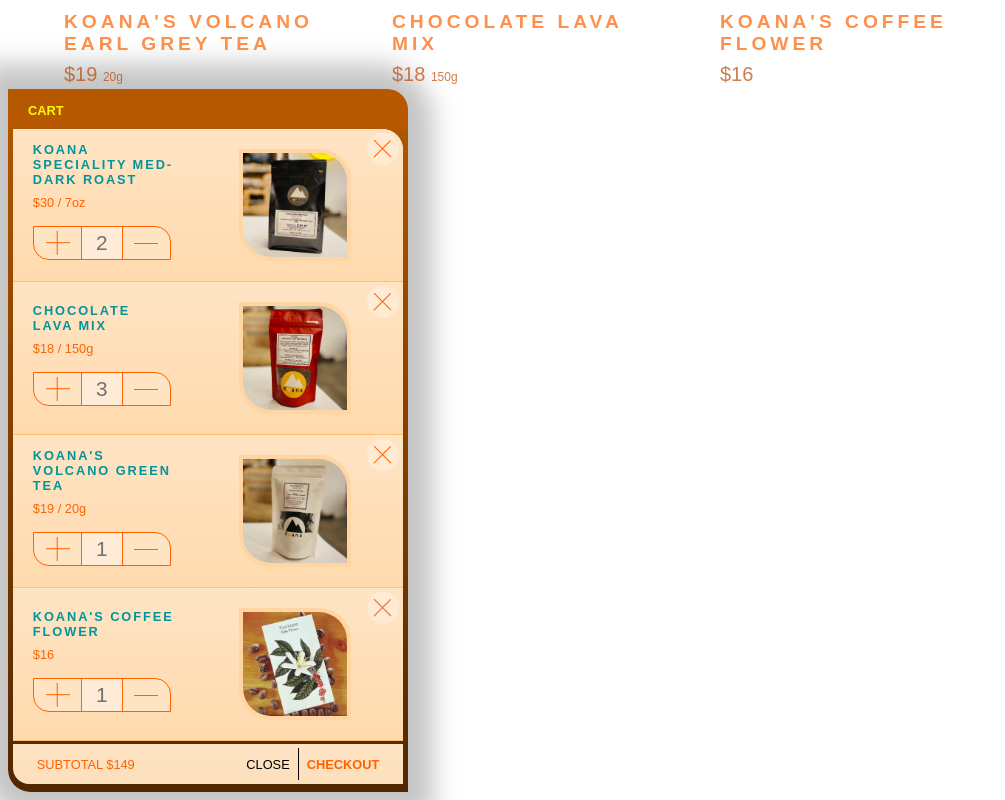
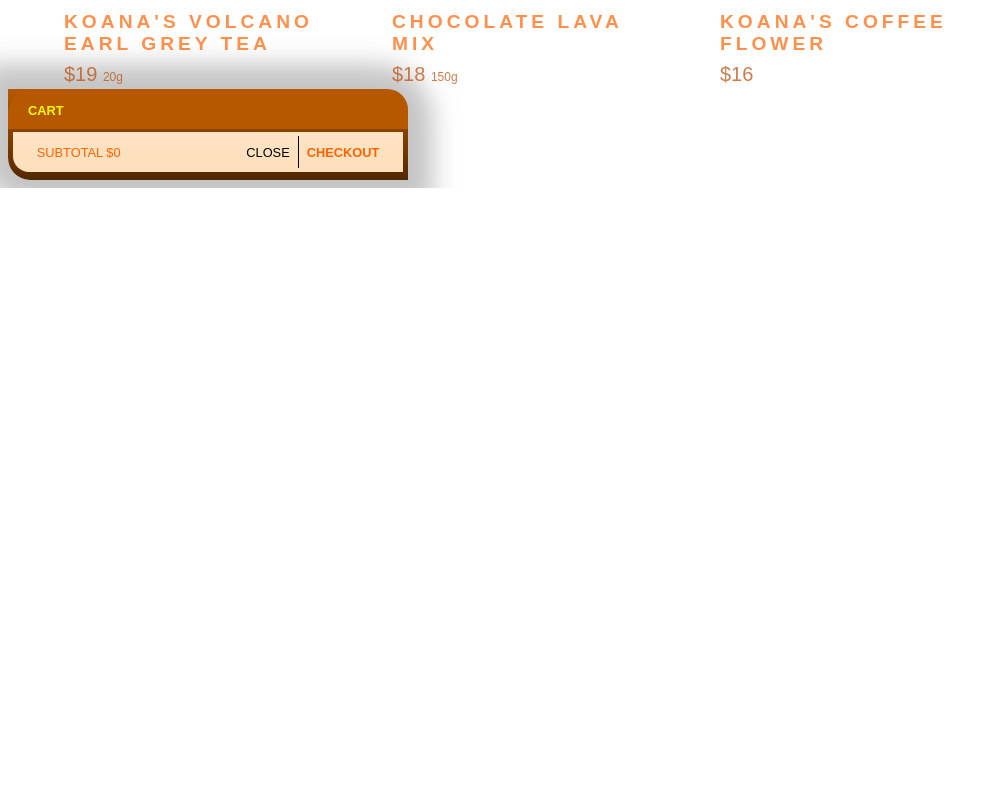
Before and after one commit to lewis-j/react-koana, a React (Create React App) app: page /shop in a window 1280 px wide. Shown: the part 731-1531 px from the top of the page, without its empty margins (0-1005 px from the left). After the commit the page ends 919 px from the top, so only its background shows below. Built offline with nearby package versions, Linux system fonts and the light colour scheme.

Commit message:
basic cart functionality with useContext

```diff
--- a/src/Components/Cart/Cart.js
+++ b/src/Components/Cart/Cart.js
@@ -1,68 +1,23 @@
 // we're going to access imagesData with the testData 'props'
 import { imagesData } from "../OnlineShop/images/imagesData";
-import { useState } from "react";
-import koana_logo from "/Users/thejourneyville/Documents/vscode/react/koana_v2/src/layout/NavMenu/koana_logo copy.png";
+import { useContext } from "react";
+import { CartContext } from "../../context/CartContext";
 import "./cart.css";
 
 const Cart = () => {
     // this would normally be passed as props from parent
-    const [cartData, setCartData] = useState([
-        {
-            id: 0,
-            quantity: 2,
-        },
-        {
-            id: 4,
-            quantity: 3,
-        },
-        {
-            id: 2,
-            quantity: 1,
-        },
-        {
-            id: 5,
-            quantity: 1,
-        },
-    ]);
-
-    console.log(cartData);
+    const value = useContext(CartContext);
 
     const subTotal = () => {
-        return cartData.reduce(
+        console.log("subTotal tally");
+        return value.cartData.reduce(
             (acc, cur) => imagesData[cur.id].price * cur.quantity + acc,
             0
         );
     };
 
-    const cartHandleItemQuantityChange = (id, increment) => {
-        const updatedObjects = cartData.map((item) => {
-            if (item.id === id) {
-                if (
-                    increment &&
-                    item.quantity <
-                        imagesData.find((shopItem) => shopItem.id === item.id)
-                            .inventory
-                ) {
-                    return { id: item.id, quantity: item.quantity + 1 };
-                } else if (!increment && item.quantity > 0) {
-                    return { id: item.id, quantity: item.quantity - 1 };
-                }
-            }
-            return item;
-        });
-        setCartData(updatedObjects);
-    };
-
-    const handleRemoveItem = (event, id) => {
-        // const itemToRemove = cartData.find((item) => item.id === id);
-        const remainingCart = cartData.filter(
-            (item) => item.id !== id
-        );
-        setCartData(remainingCart);
-    };
-
     const cartItemsContent = () => {
-        const itemList = cartData.map((cartItem, idx) => {
+        const itemList = value.cartData.map((cartItem, idx) => {
             return (
                 <div key={idx} className="cartItem">
                     <div className="cartItemContent">
@@ -73,7 +28,9 @@ const Cart = () => {
                                 </div>
                             </div>
                             <div className="cartItemPrice">
-                                ${imagesData[cartItem.id].price} {imagesData[cartItem.id].weight !== undefined && "/"}{" "}
+                                ${imagesData[cartItem.id].price}{" "}
+                                {imagesData[cartItem.id].weight !== undefined &&
+                                    "/"}{" "}
                                 {imagesData[cartItem.id].weight}
                                 {imagesData[cartItem.id].unit}
                             </div>
@@ -82,7 +39,7 @@ const Cart = () => {
                                     <div
                                         className="cartIncrement"
                                         onClick={() =>
-                                            cartHandleItemQuantityChange(
+                                            value.cartHandleItemQuantityChange(
                                                 cartItem.id,
                                                 true
                                             )
@@ -97,7 +54,7 @@ const Cart = () => {
                                     <div
                                         className="cartDecrement"
                                         onClick={() =>
-                                            cartHandleItemQuantityChange(
+                                            value.cartHandleItemQuantityChange(
                                                 cartItem.id,
                                                 false
                                             )
@@ -117,9 +74,7 @@ const Cart = () => {
                     </div>
                     <div
                         className="cartRemoveItem"
-                        onClick={(event) =>
-                            handleRemoveItem(event, cartItem.id)
-                        }
+                        onClick={() => value.handleRemoveItem(cartItem.id)}
                     >
                         <div className="leftLine"></div>
                         <div className="rightLine"></div>
@@ -130,20 +85,20 @@ const Cart = () => {
         return (
             <>
                 <div className="cartHeaderContainer">
-                    <div className="cartHeader">
-                        {"cart".toUpperCase()}
-                    </div>
-                    {/* <img className="cartHeaderLogo"src={koana_logo} alt="logo"/> */}
+                    <div className="cartHeader">{"cart".toUpperCase()}</div>
                 </div>
                 {itemList}
                 <div className="cartSubTotalContainer">
                     <div className="cartSubTotal">
-                        {"subtotal".toUpperCase()}{" "} ${subTotal()}
+                        {"subtotal".toUpperCase()} ${subTotal()}
                     </div>
                     <div className="cartSubTotalControls">
-                        <div className="cartCloseWindow">{"close".toUpperCase()}</div>
-                        <div className="cartToCheckout">{"checkout".toUpperCase()}</div>
-
+                        <div className="cartCloseWindow">
+                            {"close".toUpperCase()}
+                        </div>
+                        <div className="cartToCheckout">
+                            {"checkout".toUpperCase()}
+                        </div>
                     </div>
                 </div>
             </>
--- a/src/Components/Cart/cart.css
+++ b/src/Components/Cart/cart.css
@@ -236,11 +236,11 @@
 }
 
 .leftLine {
-    transform: translate(.22rem, .95rem) rotate(45deg) ;
+    transform: translate(0.22rem, 0.95rem) rotate(45deg);
 }
 
 .rightLine {
-    transform: translate(.20rem, .9rem) rotate(-45deg) ;
+    transform: translate(0.2rem, 0.9rem) rotate(-45deg);
 }
 
 .cartSubTotalContainer {
@@ -260,7 +260,7 @@
     padding: 0rem 1.5rem;
     transition: all 0.2s ease-out;
     border-bottom-left-radius: 1rem;
-    margin: .2rem 0.3rem .5rem .3rem;
+    margin: 0.2rem 0.3rem 0.5rem 0.3rem;
     /* border-bottom-right-radius: 1.3rem; */
 }
 
@@ -304,3 +304,46 @@
     font-size: 1rem;
     cursor: pointer;
 }
+
+@media screen and (max-width: 380px) {
+
+    .cartItemImageContainer {
+        height: 4rem;
+        width: 4rem;
+        border:none;
+
+    }
+
+    .cartIncrement {
+        border-right: 1px solid rgb(255, 98, 0);
+        width: 2rem;
+        height: 2rem;
+        cursor: pointer;
+        border-bottom-left-radius: 1rem;
+    }
+
+    .cartPlusHorizontal {
+        width: 1.5rem;
+        height: 1px;
+        background-color: rgb(255, 98, 0);
+        transform: translate(0.25rem, 0.95rem);
+    }
+
+    .cartPlusVertical {
+        width: 1.5rem;
+        height: 1px;
+        background-color: rgb(255, 98, 0);
+        transform: rotate(90deg) translate(0.9rem, -0.3rem);
+    }
+
+    .cartDecrement {
+        border-left: 1px solid rgb(255, 98, 0);
+        width: 2rem;
+        height: 2rem;
+        display: flex;
+        justify-content: center;
+        align-items: center;
+        cursor: pointer;
+        border-top-right-radius: 1rem;
+    }
+}
--- a/src/Components/FocusModal/FocusModalForm.js
+++ b/src/Components/FocusModal/FocusModalForm.js
@@ -14,12 +14,10 @@ const FocusModalForm = ({ id, handleModalFocus }) => {
         const available = imagesData.find((item) => item.id === id).inventory;
         increment
             ? setItemQuantity((prev) => {
-                  return itemQuantity < available
-                      ? itemQuantity + 1
-                      : itemQuantity;
+                  return itemQuantity < available ? prev + 1 : prev;
               })
             : setItemQuantity((prev) => {
-                  return itemQuantity > 0 ? itemQuantity - 1 : itemQuantity;
+                  return itemQuantity > 0 ? prev - 1 : prev;
               });
     };
 
--- a/src/context/CartContext.js
+++ b/src/context/CartContext.js
@@ -1,5 +1,5 @@
 import { createContext, useContext, useReducer, useState } from "react";
-import { imagesData } from "../assets/images/imagesData";
+import { imagesData } from "../components/OnlineShop/images/imagesData"
 
 export const CartContext = createContext();
 
@@ -9,10 +9,15 @@ export const Provider = ({ children }) => {
     const [cartData, setCartData] = useState(initialState);
 
     const getCartData = () => cartData;
+    console.log("cartData:", cartData);
 
     const cartHandleItemQuantityChange = (id, increment) => {
-        const updatedObjects = cartData.map((item) => {
+        const updatedObjects = getCartData().map((item) => {
             if (item.id === id) {
+                console.log(
+                    item.quantity,
+                    imagesData.find((shopItem) => shopItem.id === id)
+                );
                 if (
                     increment &&
                     item.quantity <
@@ -29,18 +34,16 @@ export const Provider = ({ children }) => {
         setCartData(updatedObjects);
     };
 
-    const handleRemoveItem = (event, id) => {
+    const handleRemoveItem = (id) => {
         const remainingCart = cartData.filter((item) => item.id !== id);
         setCartData(remainingCart);
     };
 
     const updateCart = (id, itemQuantity) => {
         setCartData((prev) => {
-            const otherItems = prev.filter((item) => item.id !== id)
-            return (
-                [...otherItems, {id: id, quantity: itemQuantity}]
-            )
-        })
+            const otherItems = prev.filter((item) => item.id !== id);
+            return [...otherItems, { id: id, quantity: itemQuantity }];
+        });
     };
 
     const value = {
```
